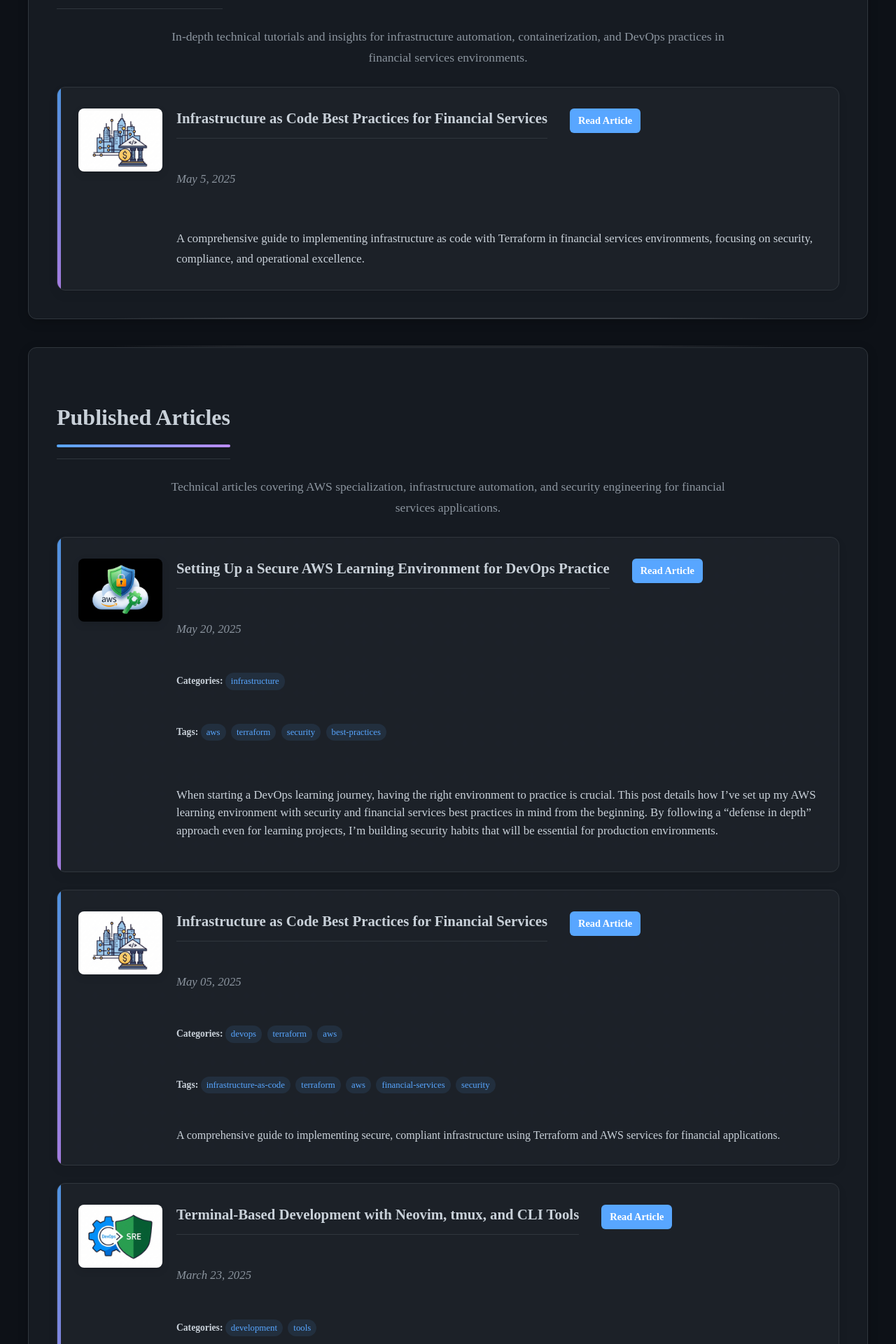
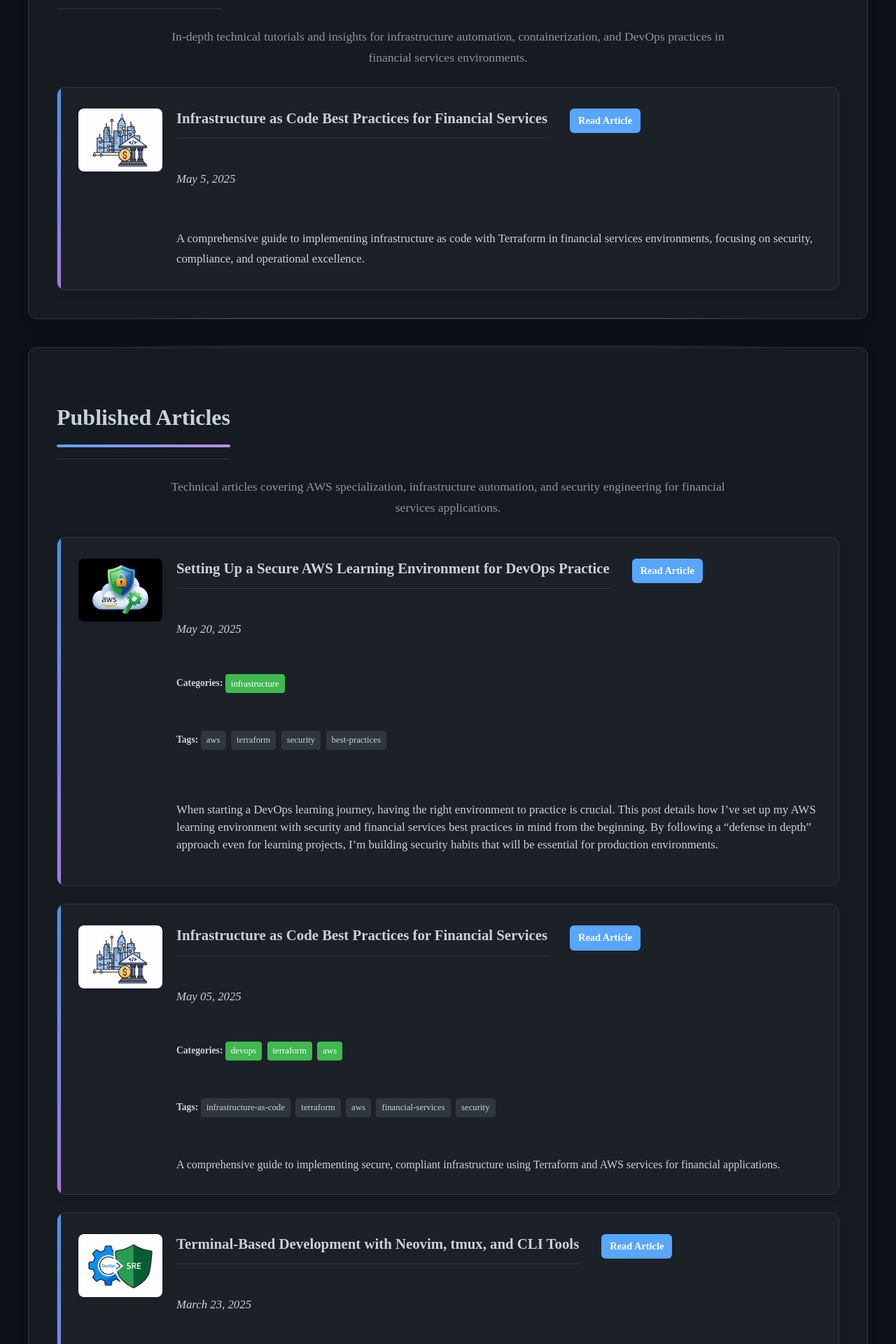
Before and after one commit to joshuamichaelhall/joshuamichaelhall.github.io, a Jekyll site: the page built from pages/blog.md, in a window 1280 px wide. Shown: the part 392-2312 px from the top of the page at 70% size. Built offline with Jekyll 4.4.1, drawn with Linux system fonts in a browser that asks for light colours; nearby versions of some CDN libraries.

Commit message:
Reduce excessive white space in blog post metadata
- Add CSS for post-date, post-categories, post-tags spacing
- Reduce margins between header, date, categories, tags, and description
- Improve visual hierarchy and readability on blog page
- Style category and tag badges for better presentation

🤖 Generated with [Claude Code](https://claude.ai/code)

Co-Authored-By: Claude <noreply@anthropic.com>

```diff
--- a/assets/main.scss
+++ b/assets/main.scss
@@ -3892,3 +3892,50 @@ code[class*="language-"] {
   color: var(--primary-color);
   text-decoration: underline;
 }
+
+/* Blog post metadata spacing */
+.post-date {
+  margin-top: 0.5rem;
+  margin-bottom: 0.5rem;
+  font-size: 0.9rem;
+  color: var(--text-light);
+}
+
+.post-categories {
+  margin-top: 0.5rem;
+  margin-bottom: 0.5rem;
+  font-size: 0.85rem;
+}
+
+.post-categories .category {
+  display: inline-block;
+  background-color: var(--accent-color);
+  color: white;
+  padding: 0.2rem 0.5rem;
+  border-radius: 4px;
+  margin-right: 0.25rem;
+  margin-bottom: 0.25rem;
+  font-size: 0.8rem;
+}
+
+.post-tags {
+  margin-top: 0.5rem;
+  margin-bottom: 0.75rem;
+  font-size: 0.85rem;
+}
+
+.post-tags .tag {
+  display: inline-block;
+  background-color: var(--border-color);
+  color: var(--text-color);
+  padding: 0.2rem 0.5rem;
+  border-radius: 4px;
+  margin-right: 0.25rem;
+  margin-bottom: 0.25rem;
+  font-size: 0.8rem;
+}
+
+.post-excerpt {
+  margin-top: 0.5rem;
+  line-height: 1.5;
+}
```
